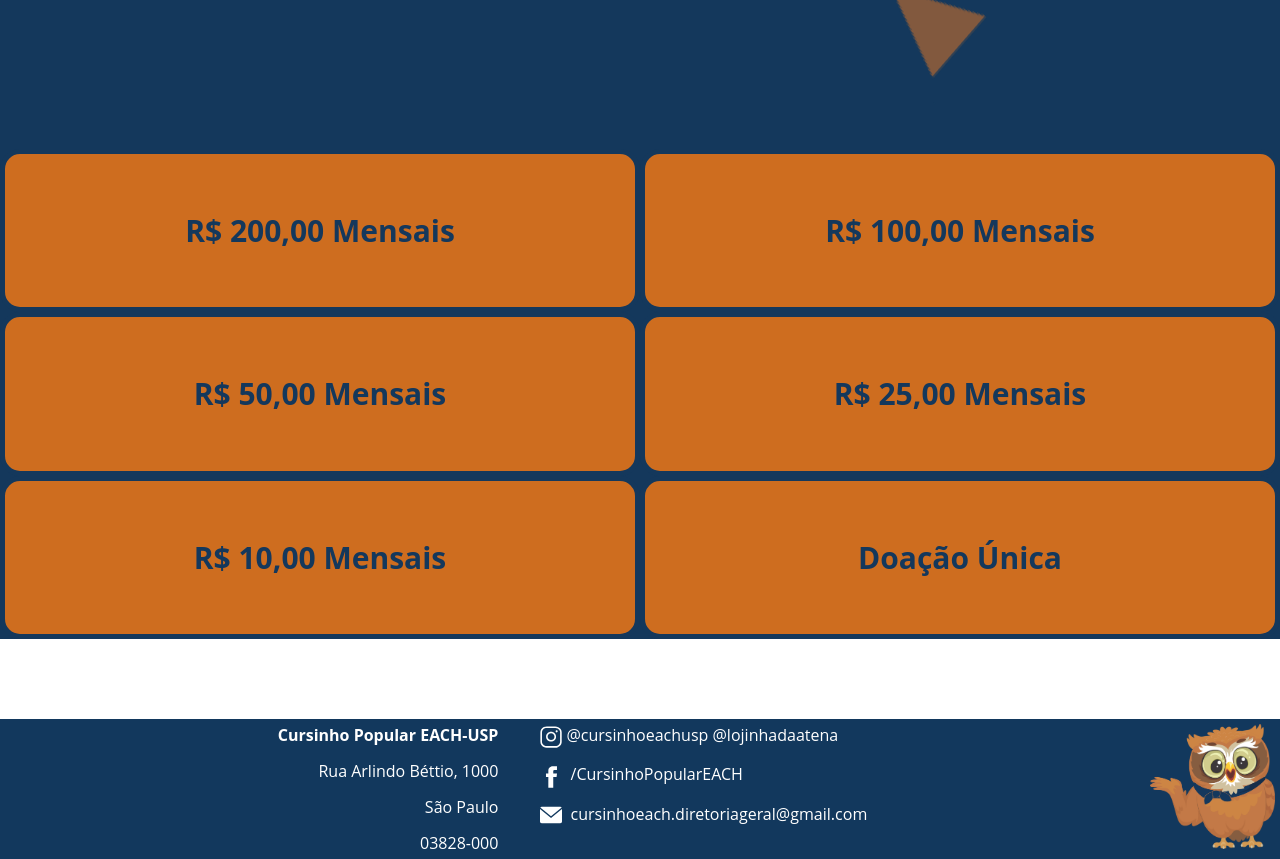
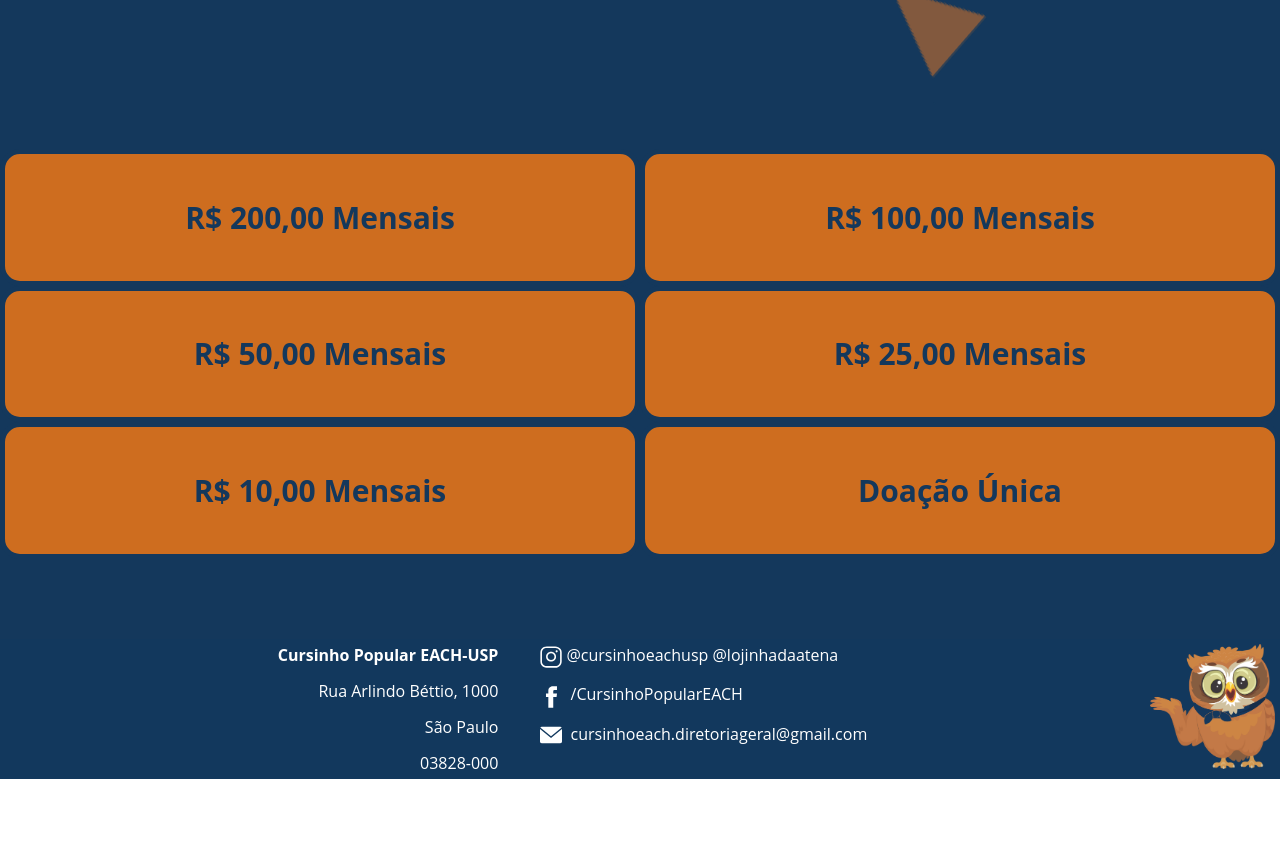
Before and after one commit to cursinhoeachusp/site-cpe-dh, a React (Create React App) app: page /apoie in a window 1280 px wide. Shown: the part 780-1639 px from the top of the page. After the commit the page ends 1559 px from the top, so only its background shows below. Built offline with nearby package versions, Linux system fonts and the light colour scheme; a web font is replaced by a local one.

Commit message:
Arrumando a margin-top do footer

```diff
--- a/src/components/Footer/style.css
+++ b/src/components/Footer/style.css
@@ -1,7 +1,6 @@
 footer {
     background-color: #12385D;
     display: flex;
-    margin-top: 5em;
     justify-content: space-between;
 }
 
--- a/src/pages/Apoie/style.css
+++ b/src/pages/Apoie/style.css
@@ -64,7 +64,7 @@
     width: 100vw;
     height: 500px;
     padding-top: 10px;
-
+    padding-bottom: 5em;
     display: grid;
     grid-template-columns: 100vw;
     grid-template-rows: auto auto auto auto auto auto;
--- a/src/pages/FacaParte/style.css
+++ b/src/pages/FacaParte/style.css
@@ -154,6 +154,7 @@
 .corpoDaAreaDeContato {
     display: grid;
     background-color: white;
+    margin-bottom: 5em;
 }
 
 .formularioDeContato {
--- a/src/pages/Home/style.css
+++ b/src/pages/Home/style.css
@@ -17,6 +17,7 @@ html {
   display: grid;
   justify-items: center;
   grid-template-columns: 1fr;
+  margin-bottom: 5em;
 }
 
 .container .background {
```
